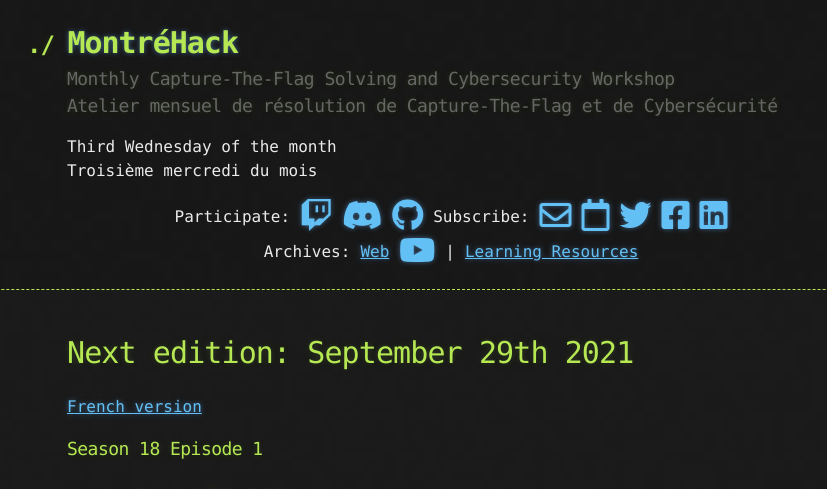
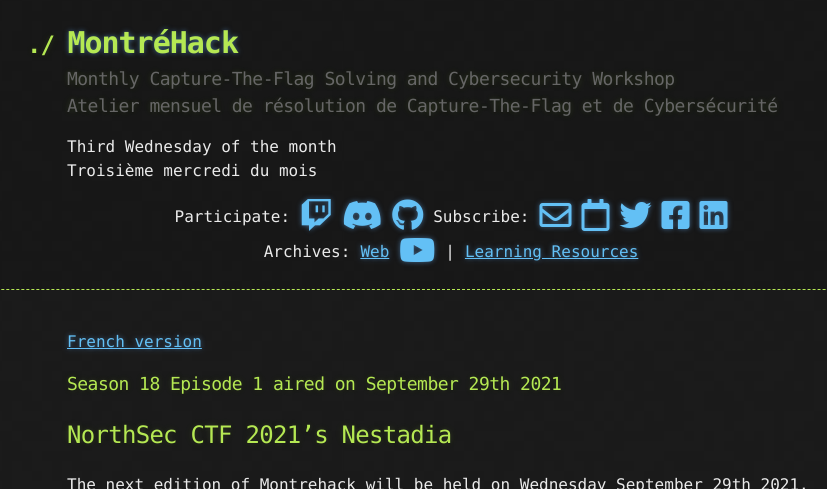
Before and after one commit to montrehack/montrehack.github.com, a Jekyll site: the page built from _posts/2021-09-29-northsec-2021-nestadia.md, in a window 1280 px wide and 900 px high, cut to the strip 0-489 px from the top of the window. Shown: the whole strip, without its empty margins (189-1016 px from the left). Built offline with Jekyll 4.4.1, drawn with Linux system fonts in a browser that asks for light colours; emoji names are drawn with the system emoji font; some of the changed text lies outside the part shown.

Commit message:
tweak to september archive

```diff
--- a/_posts/2021-09-29-northsec-2021-nestadia.md
+++ b/_posts/2021-09-29-northsec-2021-nestadia.md
@@ -41,10 +41,9 @@ archived_assets:
     url: https://github.com/zer0x64/nsec-2021-nestadia
 ---
 
-# Next edition: {{ page.date_en }}
 [French version](#french)
 
-### Season {{ page.season }} Episode {{ page.episode }}
+### Season {{ page.season }} Episode {{ page.episode }} aired on {{ page.date_en }}
 
 ## {{ page.title }}
 
```
Also changed, not shown: other parts of _posts/2021-09-29-northsec-2021-nestadia.md (+1 -3 lines).
